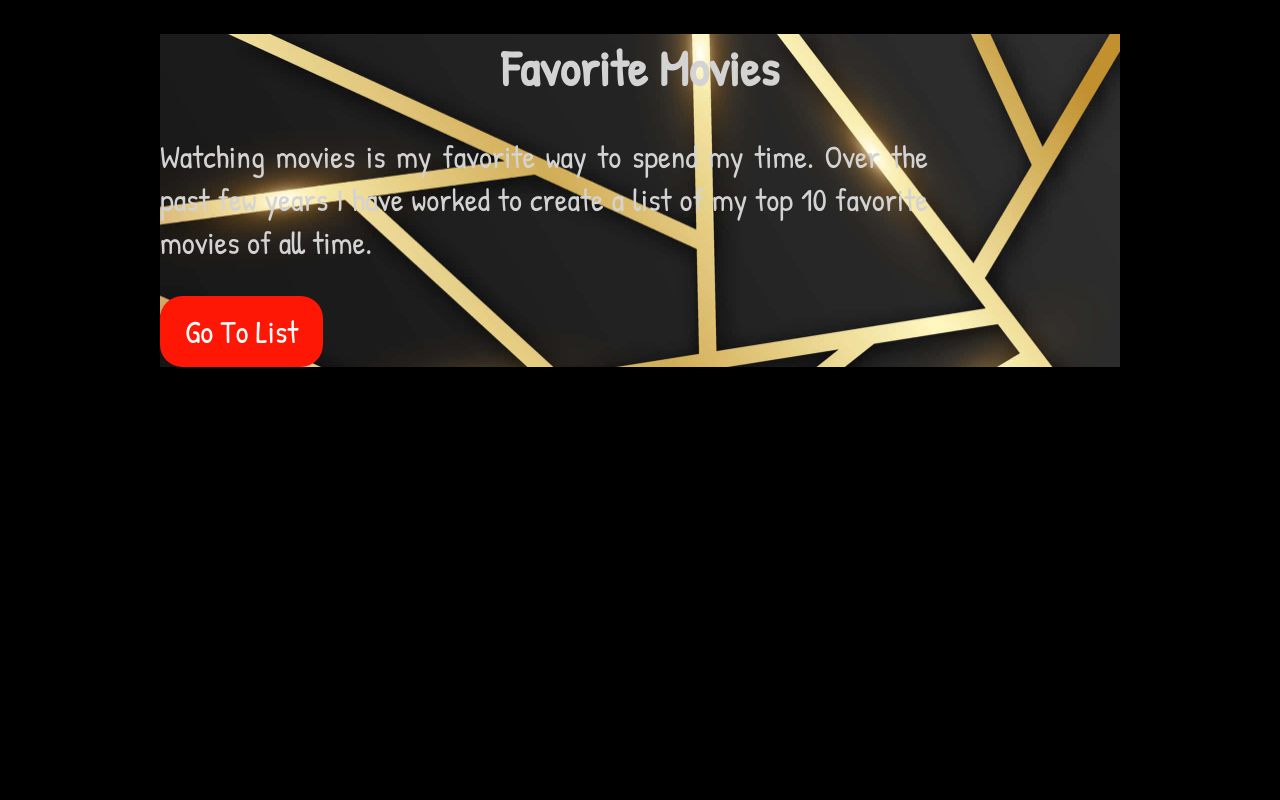
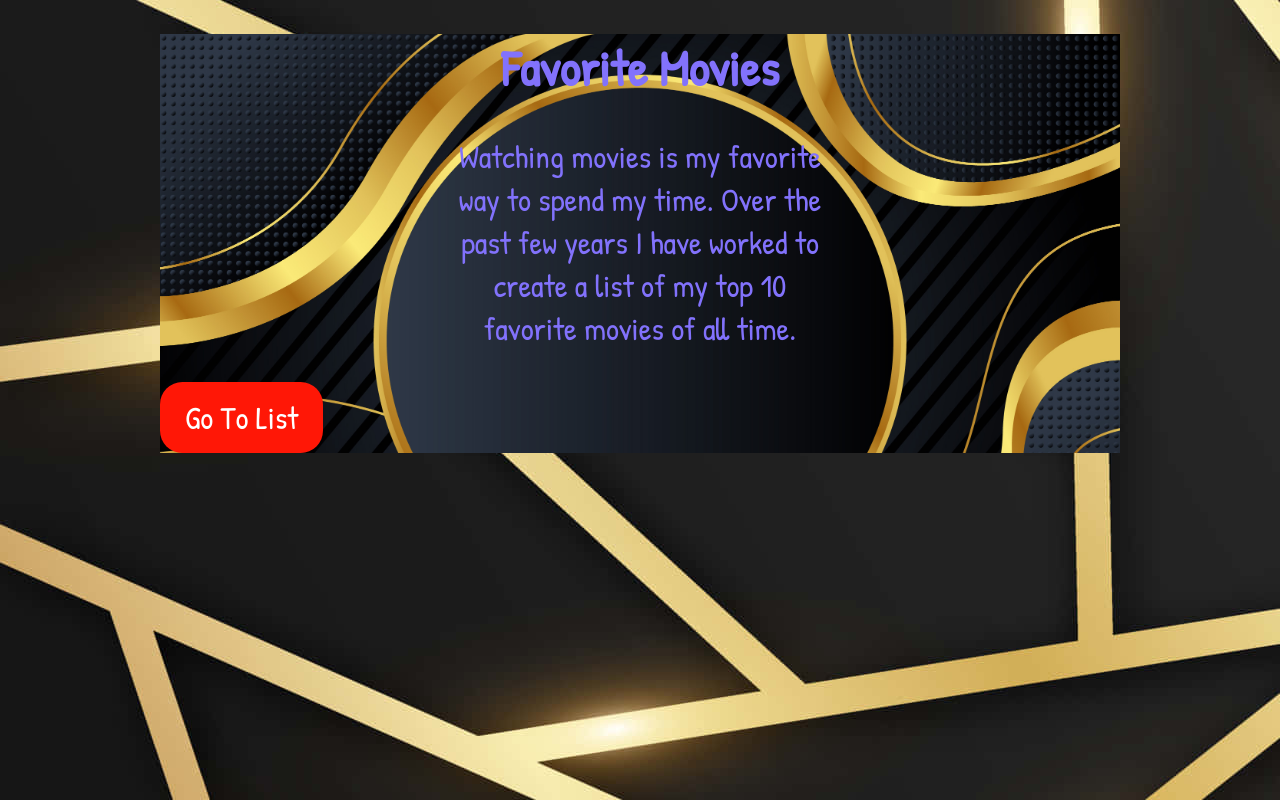
Before and after one commit to TylerWahlCTC/Movie-Showcase, a plain HTML site: page index.html in a window 1280 px wide. Drawn offline with Linux system fonts and the light colour scheme.

Commit message:
Progress.

```diff
--- a/css/movie_styles.css
+++ b/css/movie_styles.css
@@ -1 +1,5 @@
 @charset "utf-8";
+
+div.movie-slideshow {
+    max-width: 1080px;
+}
--- a/css/styles.css
+++ b/css/styles.css
@@ -8,6 +8,7 @@
 
 html{
     background-color: black;
+    background-image: url(../imgs/page1_bg.jpg);
 }
 
 body {
@@ -16,7 +17,7 @@ body {
    max-width: 960px;
    margin-left: auto;
    margin-right: auto;
-   background-image: url(../imgs/page1_bg.jpg);
+   background-image: url(../imgs/abstract-black-and-gold-background-free-vector.jpg);
    background-repeat: no-repeat;
    background-size: cover;
 }
@@ -25,17 +26,18 @@ body h1 {
     font-family: 'Patrick Hand';
     font-size: 50px;
     text-align: center;
-    color: lightgrey;
+    color: #8272FC;
 }
 
-body p {
+body article p {
     font-family: 'Patrick Hand';
     font-size: 32px;
     position: relative;
-    color: lightgrey;
+    color: #8272FC;
     display: block;
-    padding-right: 20%;
-    text-align: justify;
+    padding-right: 30%;
+    padding-left: 30%;
+    text-align: center;
 }
 
 footer {
@@ -57,7 +59,7 @@ a:link, a:visited {
 }
 
 a:hover {
-    background-color: rgba(255, 6, 48, 0.582);
+    background-color: rgba(255, 38, 74, 0.877);
 }
 
 img {
```
Also changed, not shown: html/movies.html (+25 -18 lines), index.html (+2 -1 lines), imgs/abstract-black-and-gold-background-free-vector.jpg (added).
